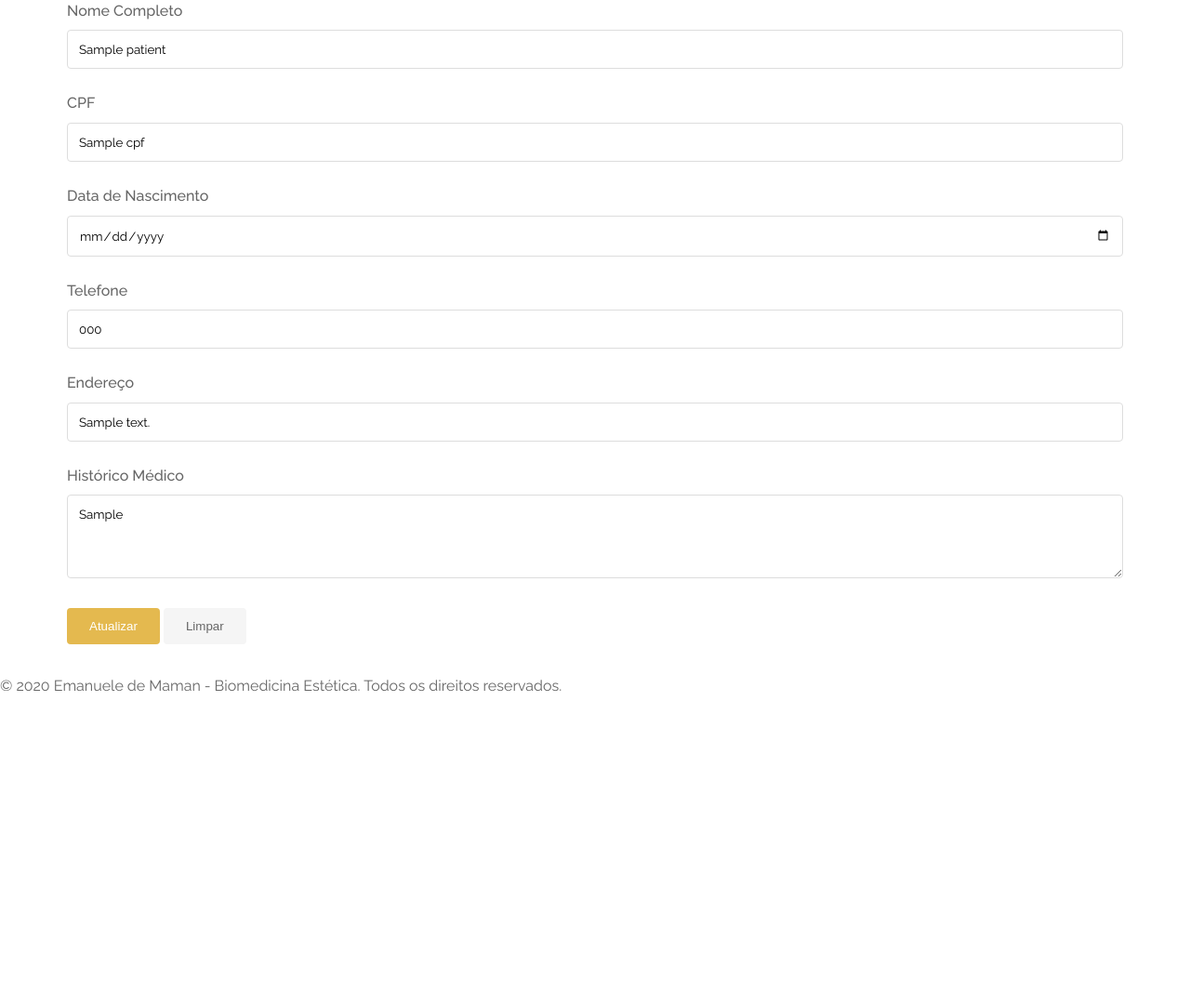
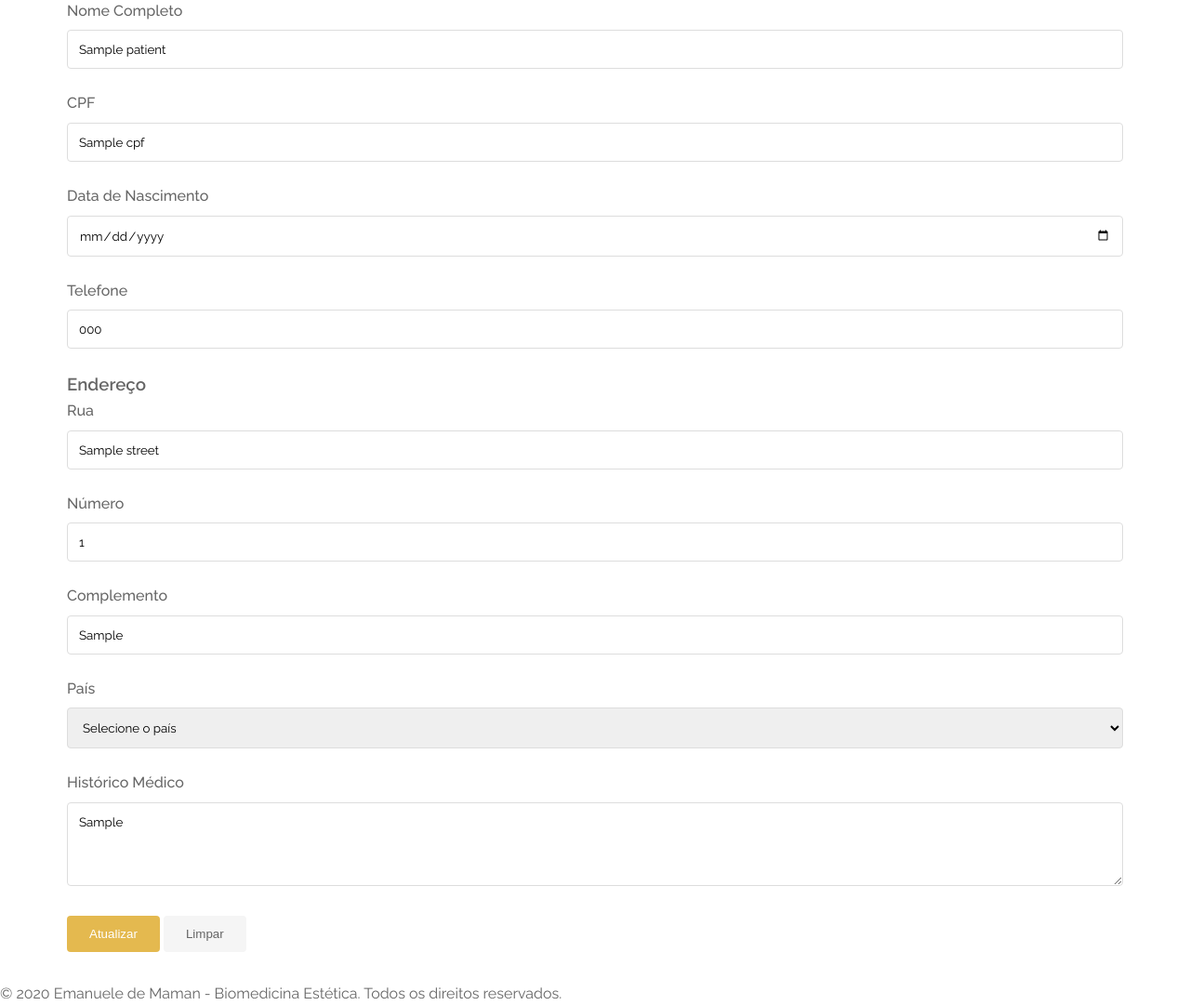
Before and after one commit to alandema/flask_medPrescription, a Flask app: template templates/register_patient.html in a window 1280 px wide. Shown: the part 184-1265 px from the top of the page at 93% size. Before the commit the page ends 928 px from the top, so only its background shows below. Run offline with Flask 3, Linux system fonts and the light colour scheme; the template is opened without the code that fills it: most values are stand-ins (such as "Sample title", 1, 10 or a date in 2020); parts of the project's set-up code (start-up, migrations or seed data) failed here and were passed over; some web fonts are replaced.

Commit message:
patient form

```diff
--- a/main/database.py
+++ b/main/database.py
@@ -13,10 +13,10 @@ class Patients(db.Model):
     prescriptions = db.relationship('Prescription', backref='patient', lazy=True)
 
 
-class Prescription(db.Model):
+class Prescriptions(db.Model):
     __tablename__ = 'prescriptions'
     id = db.Column(db.Integer, primary_key=True)
     patient_id = db.Column(db.Integer, db.ForeignKey('patients.id'), nullable=False)
     medication = db.Column(db.String(100), nullable=False)
     dosage = db.Column(db.String(50), nullable=False)
-    date_prescribed = db.Column(db.DateTime, default=datetime.now(datetime.timezone.utc))
+    date_prescribed = db.Column(db.DateTime, default=datetime.now())
--- a/main/routes.py
+++ b/main/routes.py
@@ -1,5 +1,5 @@
 from flask import render_template, current_app, request, redirect, url_for
-from .database import db, Patient, Prescription
+from .database import db, Patients, Prescriptions
 
 
 @current_app.route('/')
@@ -25,5 +25,5 @@ def register_patient():
 
 @current_app.route('/prescriptions_history')
 def prescriptions_history():
-    prescriptions = Prescription.query.order_by(Prescription.date_prescribed.desc()).all()
+    prescriptions = Prescriptions.query.order_by(Prescriptions.date_prescribed.desc()).all()
     return render_template('prescriptions_history.html', prescriptions=prescriptions)
--- /dev/null
+++ b/static/js/register_patient.js
@@ -0,0 +1,113 @@
+document.addEventListener('DOMContentLoaded', function () {
+    const cpfInput = document.getElementById('cpf');
+
+    cpfInput.addEventListener('input', function (e) {
+        let value = e.target.value.replace(/\D/g, ''); // Remove non-digits
+
+        if (value.length <= 11) {
+            value = value.replace(/(\d{3})(\d)/, '$1.$2');
+            value = value.replace(/(\d{3})(\d)/, '$1.$2');
+            value = value.replace(/(\d{3})(\d{1,2})$/, '$1-$2');
+        }
+
+        e.target.value = value;
+    });
+
+    // Optional: Validate CPF before form submission
+    document.querySelector('.patient-form').addEventListener('submit', function (e) {
+        const cpf = cpfInput.value.replace(/\D/g, '');
+        if (!isValidCPF(cpf)) {
+            e.preventDefault();
+            alert('Por favor, insira um CPF válido');
+        }
+    });
+});
+
+// CPF validation function
+function isValidCPF(cpf) {
+    if (cpf.length !== 11) return false;
+
+    // Check if all digits are the same
+    if (/^(\d)\1{10}$/.test(cpf)) return false;
+
+    // Validate first digit
+    let sum = 0;
+    for (let i = 0; i < 9; i++) {
+        sum += parseInt(cpf.charAt(i)) * (10 - i);
+    }
+    let remainder = (sum * 10) % 11;
+    if (remainder === 10 || remainder === 11) remainder = 0;
+    if (remainder !== parseInt(cpf.charAt(9))) return false;
+
+    // Validate second digit
+    sum = 0;
+    for (let i = 0; i < 10; i++) {
+        sum += parseInt(cpf.charAt(i)) * (11 - i);
+    }
+    remainder = (sum * 10) % 11;
+    if (remainder === 10 || remainder === 11) remainder = 0;
+    if (remainder !== parseInt(cpf.charAt(10))) return false;
+
+    return true;
+}
+
+document.addEventListener('DOMContentLoaded', function () {
+    const countrySelect = document.getElementById('country');
+    const stateSelect = document.getElementById('state');
+    const citySelect = document.getElementById('city');
+    const stateCityFields = document.getElementById('stateCityFields');
+
+    // Handle country selection
+    countrySelect.addEventListener('change', function () {
+        if (this.value === 'BR') {
+            stateCityFields.style.display = 'block';
+            stateSelect.required = true;
+            citySelect.required = true;
+
+            // Load states
+            fetch('https://servicodados.ibge.gov.br/api/v1/localidades/estados')
+                .then(response => response.json())
+                .then(states => {
+                    states.sort((a, b) => a.nome.localeCompare(b.nome));
+                    stateSelect.innerHTML = '<option value="">Selecione o estado</option>';
+                    states.forEach(state => {
+                        const option = document.createElement('option');
+                        option.value = state.sigla;
+                        option.textContent = state.nome;
+                        stateSelect.appendChild(option);
+                    });
+                });
+        } else {
+            // If "Outro" is selected
+            stateCityFields.style.display = 'none';
+            stateSelect.required = false;
+            citySelect.required = false;
+            stateSelect.value = '';
+            citySelect.value = '';
+        }
+    });
+
+    // Load cities when state changes
+    stateSelect.addEventListener('change', function () {
+        const selectedState = this.value;
+        citySelect.innerHTML = '<option value="">Selecione a cidade</option>';
+
+        if (selectedState) {
+            fetch(`https://servicodados.ibge.gov.br/api/v1/localidades/estados/${selectedState}/municipios`)
+                .then(response => response.json())
+                .then(cities => {
+                    cities.sort((a, b) => a.nome.localeCompare(b.nome));
+                    cities.forEach(city => {
+                        const option = document.createElement('option');
+                        option.value = city.nome;
+                        option.textContent = city.nome;
+                        citySelect.appendChild(option);
+                    });
+                });
+        }
+    });
+
+    // Trigger country change event on page load to set initial state
+    const event = new Event('change');
+    countrySelect.dispatchEvent(event);
+});
--- a/templates/index.html
+++ b/templates/index.html
@@ -15,14 +15,14 @@
         <div class="action-card">
             <a href="{{ url_for('register_patient') }}" class="action-button">
                 <i class="fas fa-user-plus"></i>
-                <span>Cadastrar Paciente</span>
+                <span>Cadastrar/Editar Paciente</span>
             </a>
         </div>
 
         <div class="action-card">
             <a href="{{ url_for('prescriptions_history') }}" class="action-button">
                 <i class="fas fa-history"></i>
-                <span>Histórico</span>
+                <span>Histórico de prescrições</span>
             </a>
         </div>
     </div>
--- a/templates/register_patient.html
+++ b/templates/register_patient.html
@@ -2,6 +2,8 @@
 
 {% block content %}
 <div class="register-page">
+    <script src="{{ url_for('static', filename='js/register_patient.js') }}"></script>
+
     <h1>{{ 'Editar' if patient else 'Cadastrar' }} Paciente</h1>
 
     <form method="POST" action="{{ url_for('register_patient') }}" class="patient-form">
@@ -17,7 +19,8 @@
 
             <div class="form-group">
                 <label for="cpf">CPF</label>
-                <input type="text" name="cpf" id="cpf" value="{{ patient.cpf if patient else '' }}" required>
+                <input maxlength=14 type="text" name="cpf" id="cpf" value="{{ patient.cpf if patient else '' }}"
+                    required>
             </div>
         </div>
 
@@ -33,10 +36,58 @@
                 <input type="tel" name="phone" id="phone" value="{{ patient.phone if patient else '' }}" required>
             </div>
         </div>
+        <div class="address-section">
+            <h3>Endereço</h3>
 
-        <div class="form-group">
-            <label for="address">Endereço</label>
-            <input type="text" name="address" id="address" value="{{ patient.address if patient else '' }}" required>
+            <div class="form-row">
+                <div class="form-group">
+                    <label for="street">Rua</label>
+                    <input type="text" name="street" id="street" value="{{ patient.street if patient else '' }}"
+                        required>
+                </div>
+
+                <div class="form-group">
+                    <label for="number">Número</label>
+                    <input type="text" name="number" id="number" value="{{ patient.number if patient else '' }}"
+                        required>
+                </div>
+            </div>
+
+            <div class="form-row">
+                <div class="form-group">
+                    <label for="additional_info">Complemento</label>
+                    <input type="text" name="additional_info" id="additional_info"
+                        value="{{ patient.additional_info if patient else '' }}">
+                </div>
+            </div>
+
+            <div class="form-row">
+                <div class="form-group">
+                    <label for="country">País</label>
+                    <select name="country" id="country" required>
+                        <option value="">Selecione o país</option>
+                        <option value="BR" {% if patient and patient.country=='BR' %}selected{% endif %}>Brasil</option>
+                        <option value="OUTRO" {% if patient and patient.country=='OUTRO' %}selected{% endif %}>Outro
+                        </option>
+                    </select>
+                </div>
+
+                <div class="form-group state-city-group" id="stateCityFields">
+                    <div class="form-group">
+                        <label for="state">Estado</label>
+                        <select name="state" id="state">
+                            <option value="">Selecione o estado</option>
+                        </select>
+                    </div>
+
+                    <div class="form-group">
+                        <label for="city">Cidade</label>
+                        <select name="city" id="city">
+                            <option value="">Selecione a cidade</option>
+                        </select>
+                    </div>
+                </div>
+            </div>
         </div>
 
         <div class="form-group">
```
Also changed, not shown: static/js/main.js (deleted, +0 -19 lines).
